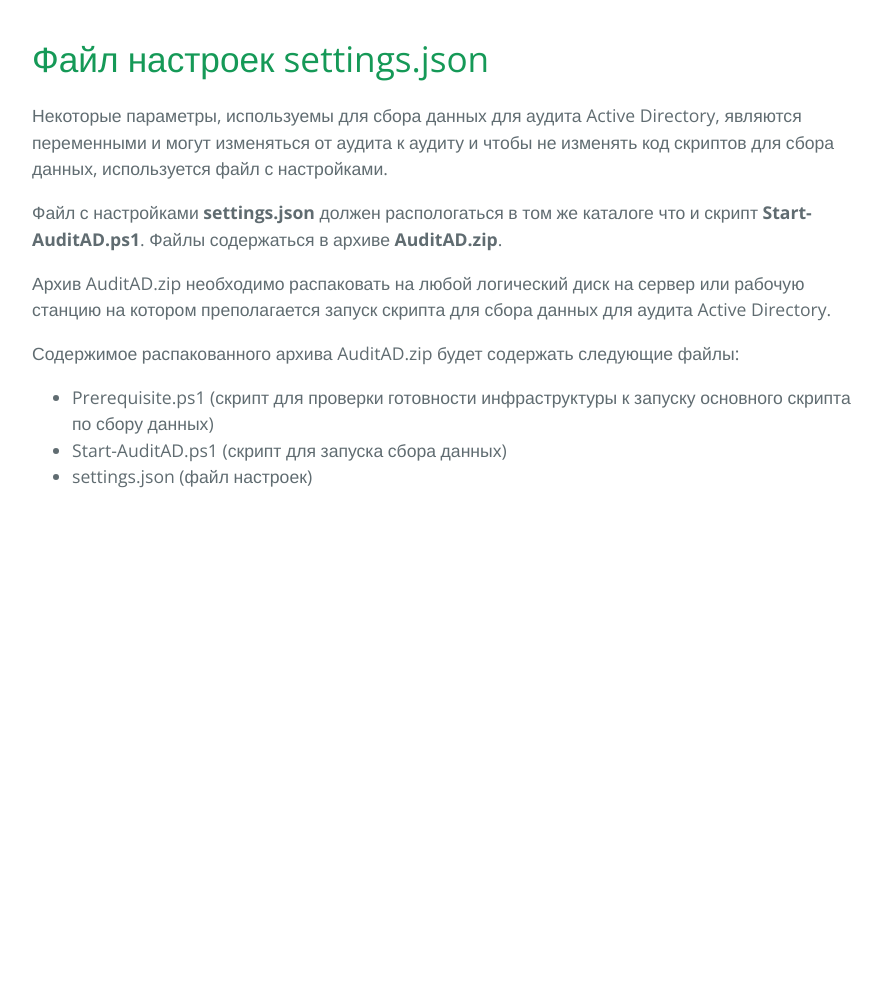
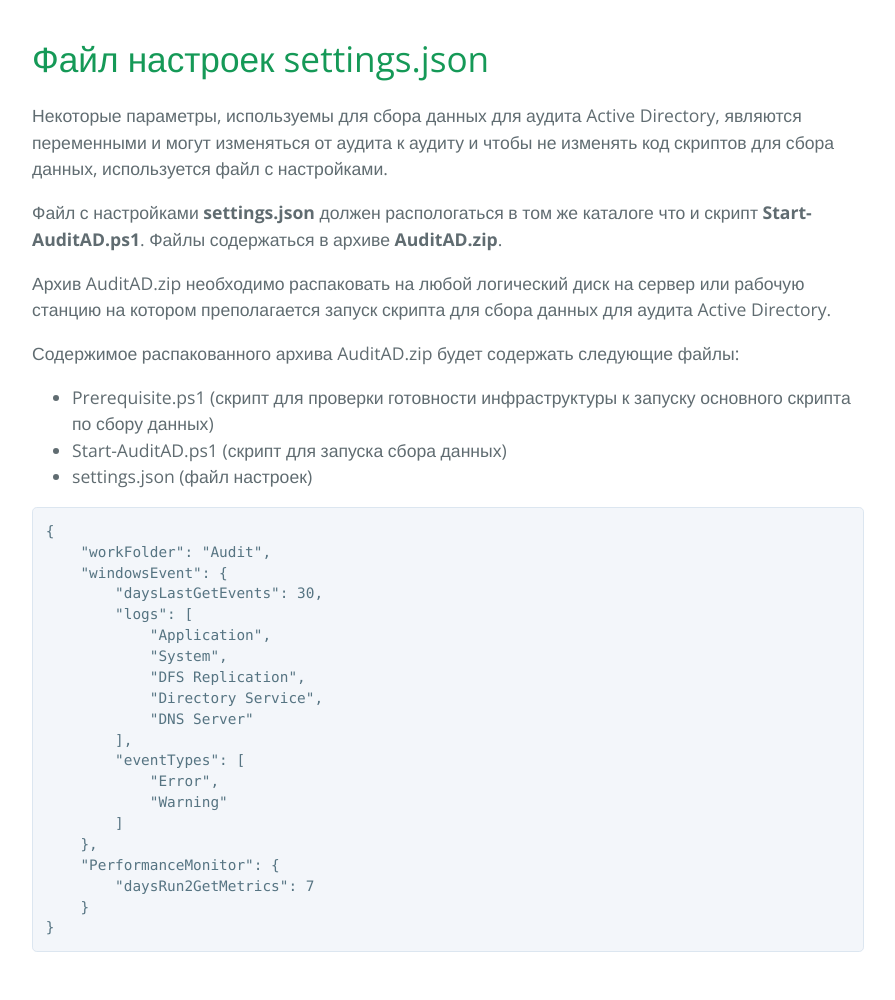
Before and after one commit to dasternd/ad-audit, a Jekyll site: the page built from Settings/index.md, in a window 1280 px wide. Shown: the whole page, without its empty margins (192-1087 px from the left). Built offline with Jekyll 4.4.1, drawn with Linux system fonts in a browser that asks for light colours; our own code applies the rules of GitHub Pages for plain Markdown files; before the commit the page ends 900 px from its top, so only the background shows below that.

Commit message:
Edit Serrings

````diff
--- a/Settings/index.md
+++ b/Settings/index.md
@@ -10,3 +10,27 @@
 - Prerequisite.ps1 (скрипт для проверки готовности инфраструктуры к запуску основного скрипта по сбору данных)
 - Start-AuditAD.ps1 (скрипт для запуска сбора данных)
 - settings.json (файл настроек)
+
+
+``` JSON
+{
+    "workFolder": "Audit",
+    "windowsEvent": {
+        "daysLastGetEvents": 30,
+        "logs": [
+            "Application",
+            "System",
+            "DFS Replication",
+            "Directory Service",
+            "DNS Server"
+        ],
+        "eventTypes": [
+            "Error",
+            "Warning"
+        ]
+    },
+    "PerformanceMonitor": {
+        "daysRun2GetMetrics": 7
+    }
+}
+```
````
